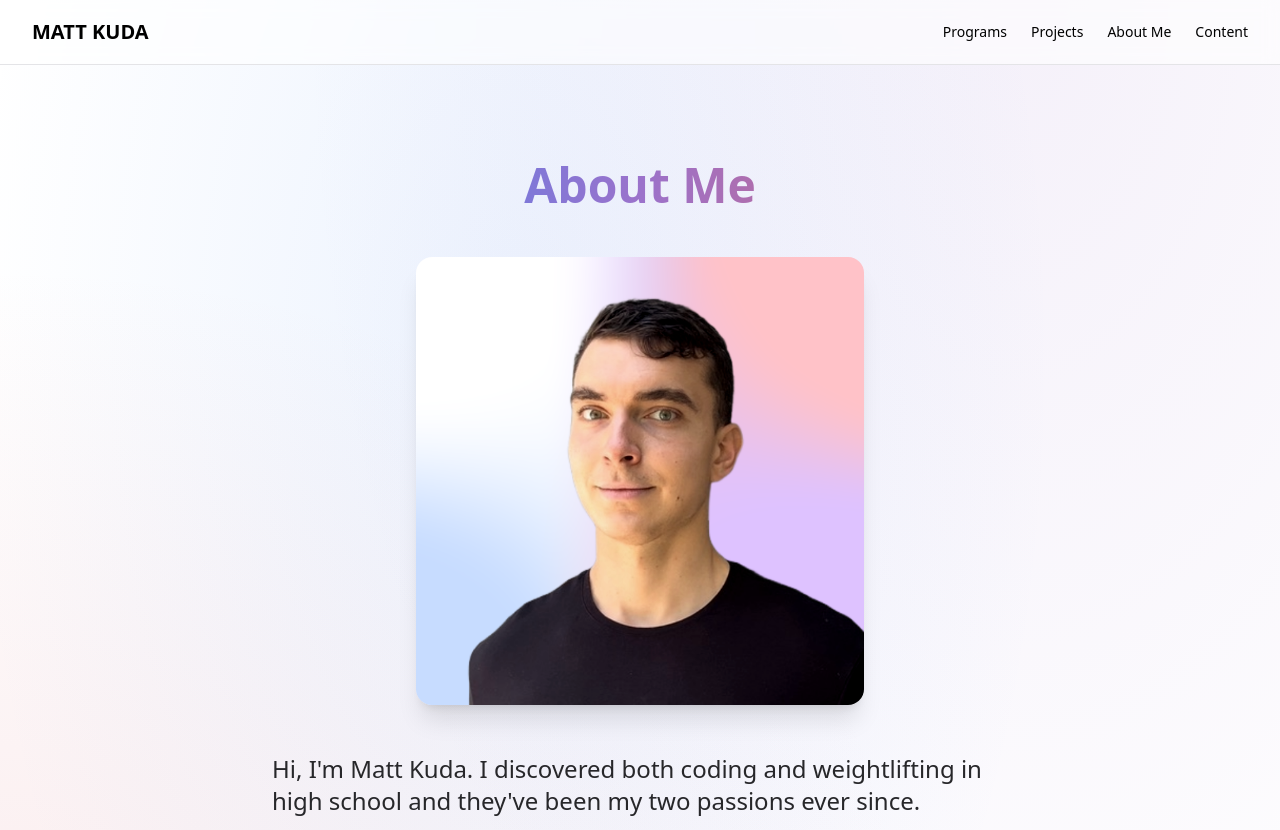
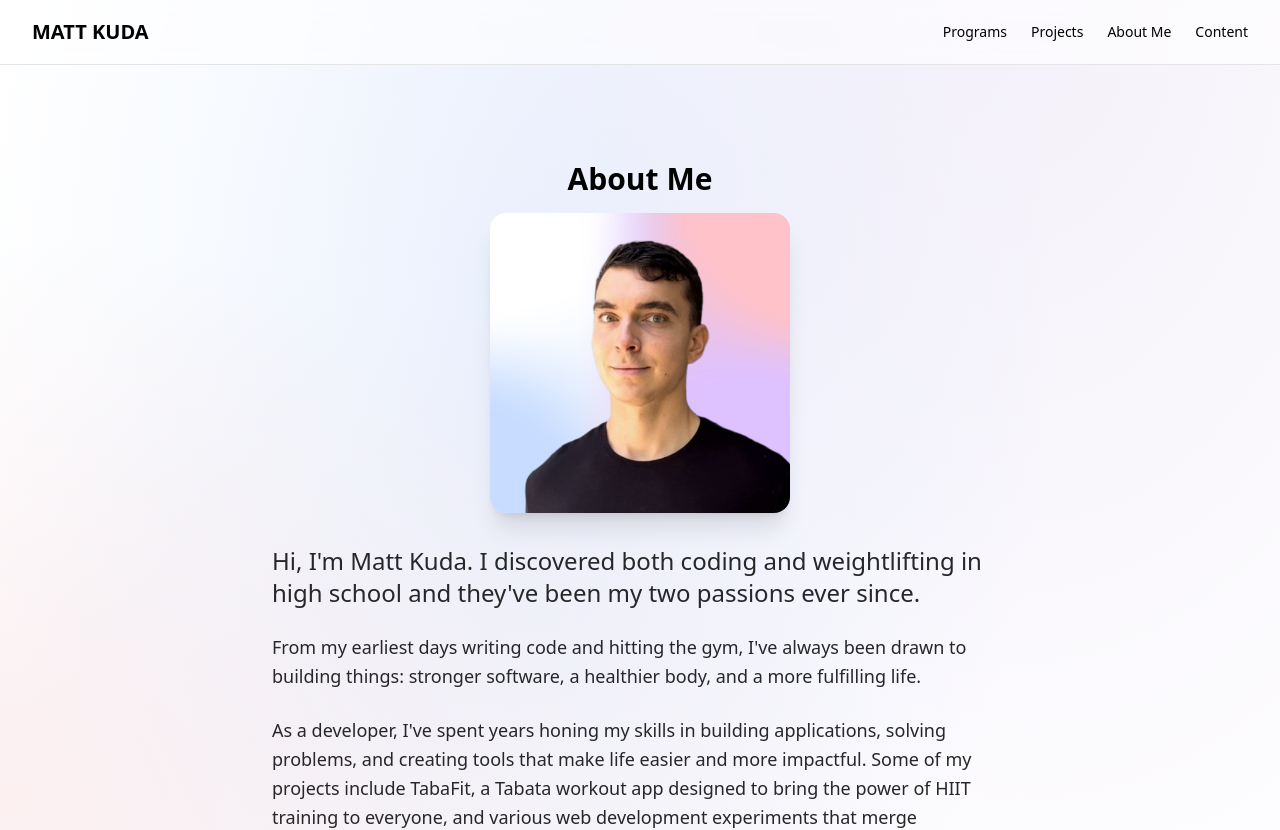
Before and after one commit to mattkuda/mattkuda-hub, a Next.js app: page /aboutme in a window 1280 px wide. Shown: the top 830 px of the page. Built offline with nearby package versions, Linux system fonts and the light colour scheme.

Commit message:
About me cleanup

```diff
--- a/src/app/aboutme/page.tsx
+++ b/src/app/aboutme/page.tsx
@@ -5,21 +5,19 @@ export default function AboutMe() {
     return (
         <main className="min-h-screen">
             <div className="container mx-auto max-w-3xl px-4 py-16 md:py-24">
-                <h1 className="text-4xl md:text-5xl font-bold mb-12 text-center bg-gradient-to-r from-[#4285f4] via-[#9b72cb] to-[#d96570] text-transparent bg-clip-text">
+                <h2 className="mb-4 text-center text-3xl font-bold">
                     About Me
-                </h1>
-
-                <div className="mb-12 relative w-full max-w-md mx-auto aspect-square">
+                </h2>
+                <div className="mb-8 relative mx-auto flex justify-center">
                     <Image
                         src="/matt-kuda-gemini.png"
                         alt="Matt Kuda"
-                        width={500}
-                        height={500}
+                        width={300}
+                        height={300}
                         className="rounded-2xl shadow-xl hover:scale-[1.02] transition-transform duration-300"
                         priority
                     />
                 </div>
-
                 <div className="space-y-6 text-zinc-800">
                     <div className="text-xl md:text-2xl font-medium leading-relaxed">
                         Hi, I&apos;m Matt Kuda. I discovered both coding and weightlifting in high school and they&apos;ve been my two passions ever since.
```
